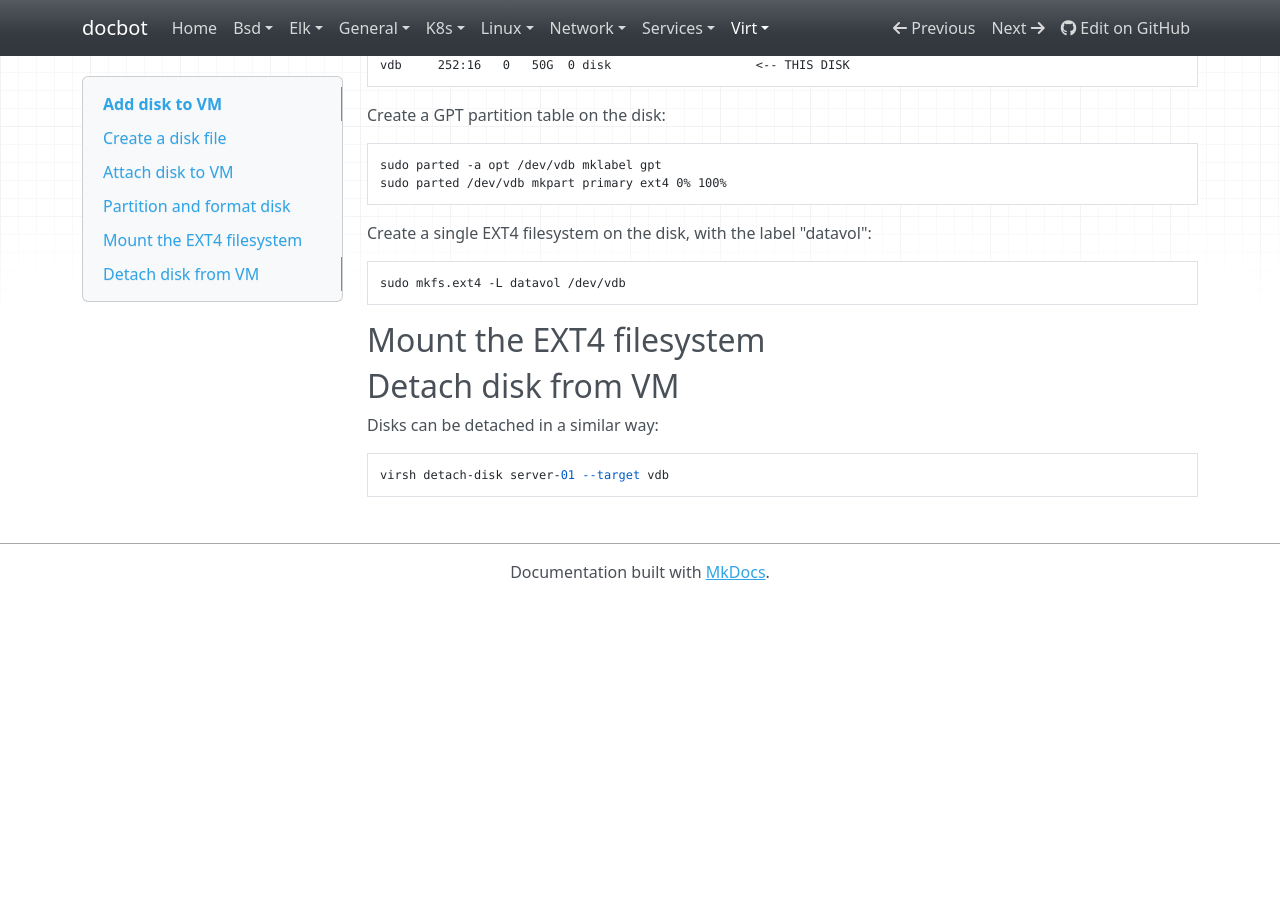
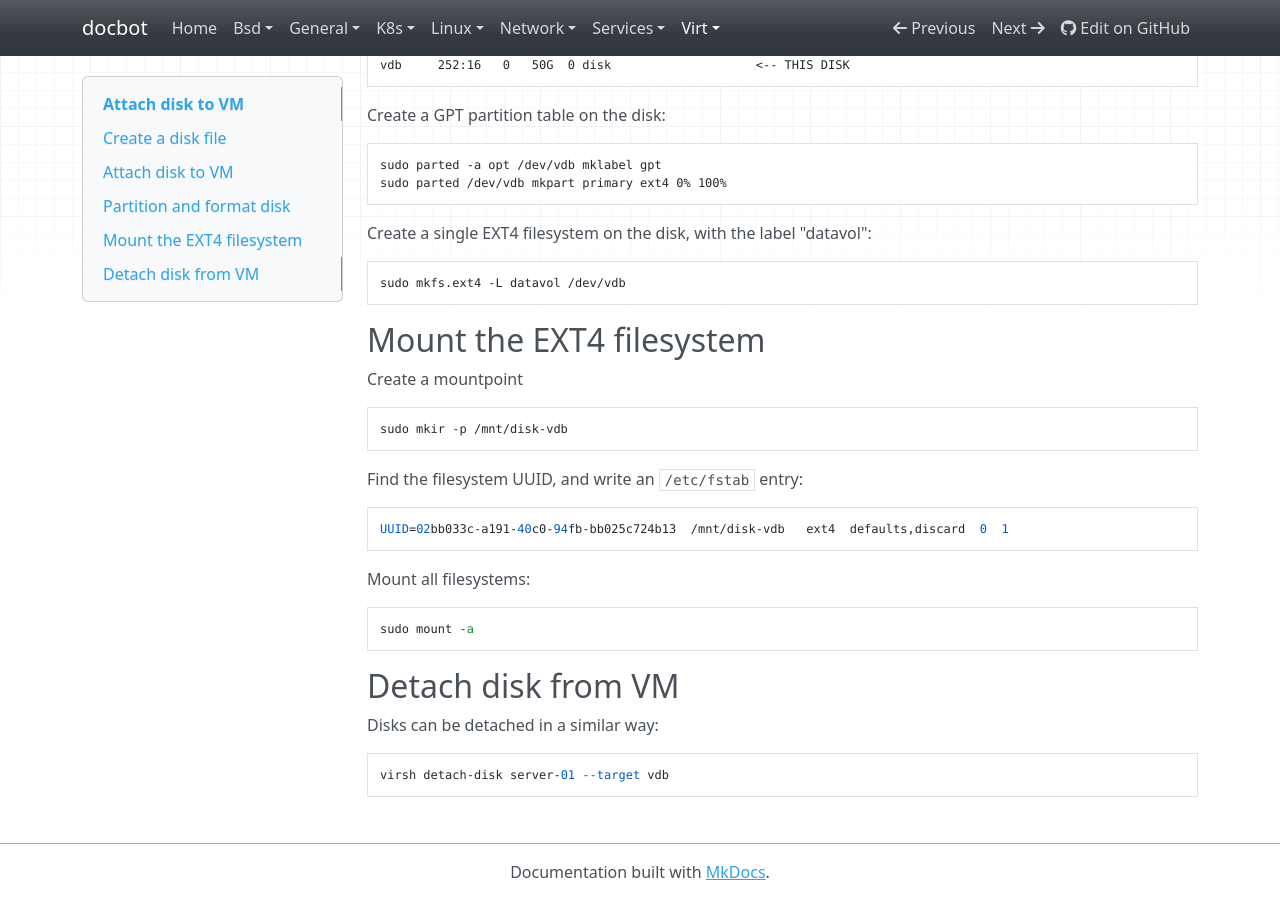
Before and after one commit to noahbailey/docbot, an MkDocs documentation site: the page built from docs/virt/libvirt-attach-disk.md, in a window 1280 px wide and 900 px high, scrolled down 1073 px. Built offline with MkDocs 1.6.1, drawn with Linux system fonts in a browser that asks for light colours; nearby versions of some CDN libraries; before the commit the page ends 1673 px from its top, so only the background shows below that; some of the changed text lies outside the part shown.

```diff
--- a/docs/virt/libvirt-attach-disk.md
+++ b/docs/virt/libvirt-attach-disk.md
@@ -1,4 +1,4 @@
-# Add disk to VM
+# Attach disk to VM
 
 ## Create a disk file
 
@@ -64,6 +64,17 @@ Create a single EXT4 filesystem on the disk, with the label "datavol":
 
 ## Mount the EXT4 filesystem
 
+Create a mountpoint
+
+    sudo mkir -p /mnt/disk-vdb
+
+Find the filesystem UUID, and write an `/etc/fstab` entry:
+
+    UUID=02bb033c-a191-40c0-94fb-bb025c724b13  /mnt/disk-vdb   ext4  defaults,discard  0  1
+
+Mount all filesystems:
+
+    sudo mount -a
 
 ## Detach disk from VM
 
```
Also changed, not shown: docs/elk/elasticsearch-install.md (deleted, +0 -15 lines), docs/elk/kibana-install.md (deleted, +0 -15 lines), docs/elk/logstash-install.md (deleted, +0 -15 lines), docs/services/elasticsearch-install.md (renamed from docs/elk/repository-setup.md, +10 -2 lines), docs/services/kibana-install.md (added, +34 -0 lines), docs/services/logstash-install.md (added, +34 -0 lines), docs/services/logstash-config.md (renamed from docs/elk/logstash-config.md).
